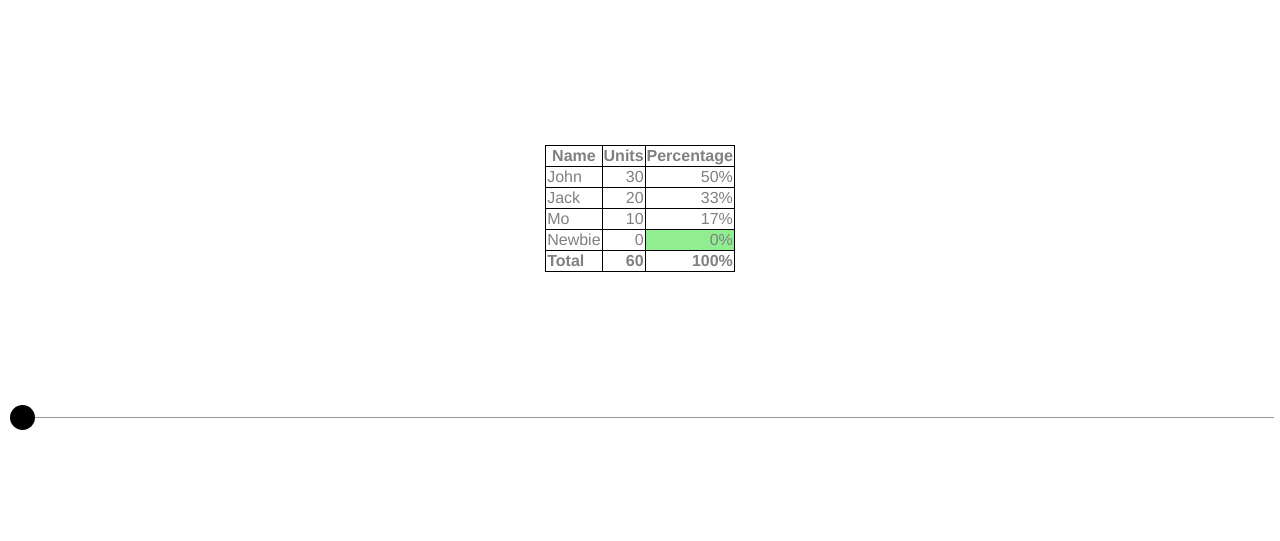
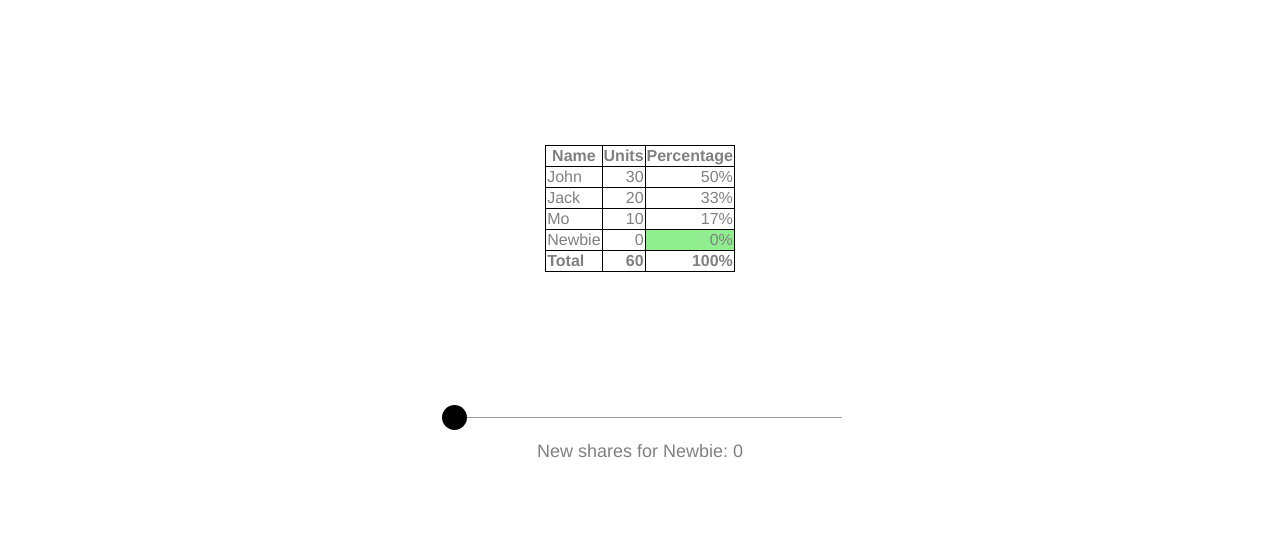
Before and after one commit to RabbitJackTrade/sliderJs2, a plain HTML site: page index.html in a window 1280 px wide. Drawn offline with Linux system fonts and the light colour scheme.

Commit message:
Update index.html

```diff
--- a/index.html
+++ b/index.html
@@ -11,12 +11,9 @@
 <body>
   <div id="guys"></div>
 
-
-<div class="range-input">
-  <input type="range" min="0" max="100" value="0" step="10">
-  <div class="value">
-    <div></div>
-  </div>
+<div class="wrap">
+<input type='range' min='0' max='100' value='0' step='1' class='val' id='r1'/>
+		<div class="value">New shares for Newbie: 0</div>
 </div>
    <script src="js/main.js">
     </script>
```
